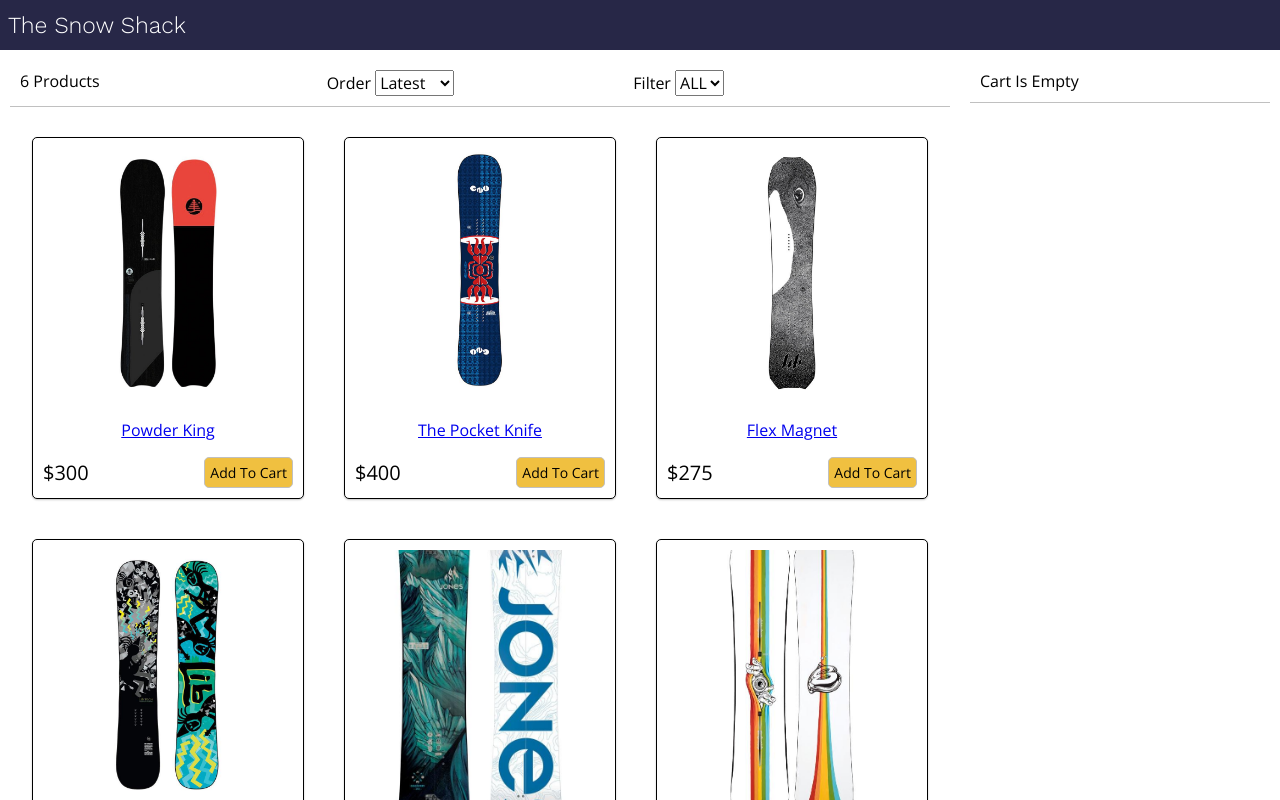
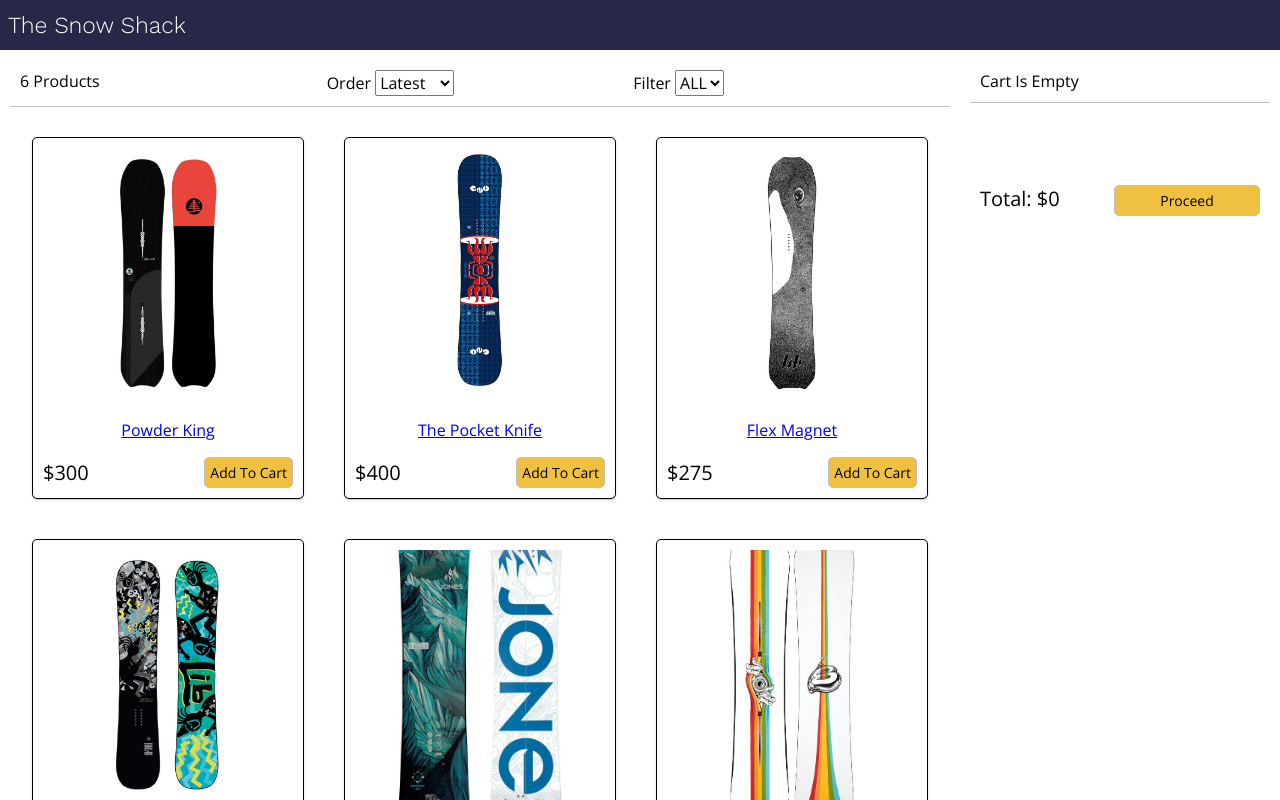
Before and after one commit to skendanavian/E-Commerce-Shopping-Cart, a React (Create React App) app: page / in a window 1280 px wide. Shown: the top 800 px of the page. Built offline with nearby package versions, Linux system fonts and the light colour scheme.

Commit message:
cart component

```diff
--- a/src/App.js
+++ b/src/App.js
@@ -28,8 +28,6 @@
 
     cartItems.forEach((item) => {
       if (item._id === product._id) {
-        console.log("pushed");
-
         item.count++;
         alreadyInCart = true;
       }
--- a/src/components/Cart.jsx
+++ b/src/components/Cart.jsx
@@ -41,6 +41,17 @@
               ))}
             </ul>
           </div>
+          <div className="cart">
+            <div className="total">
+              <div>
+                Total:{" "}
+                {formatCurrency(
+                  cartItems.reduce((a, c) => a + c.price * c.count, 0)
+                )}
+              </div>
+              <button className="button button-primary">Proceed</button>
+            </div>
+          </div>
         </div>
       </div>
     );
--- a/src/index.css
+++ b/src/index.css
@@ -196,3 +196,17 @@
 .right {
   text-align: right;
 }
+
+.total {
+  display: flex;
+  justify-content: space-between;
+  width: 100%;
+}
+.total > div {
+  font-size: 2rem;
+}
+
+.total > div,
+.total > button {
+  flex: 1;
+}
```
